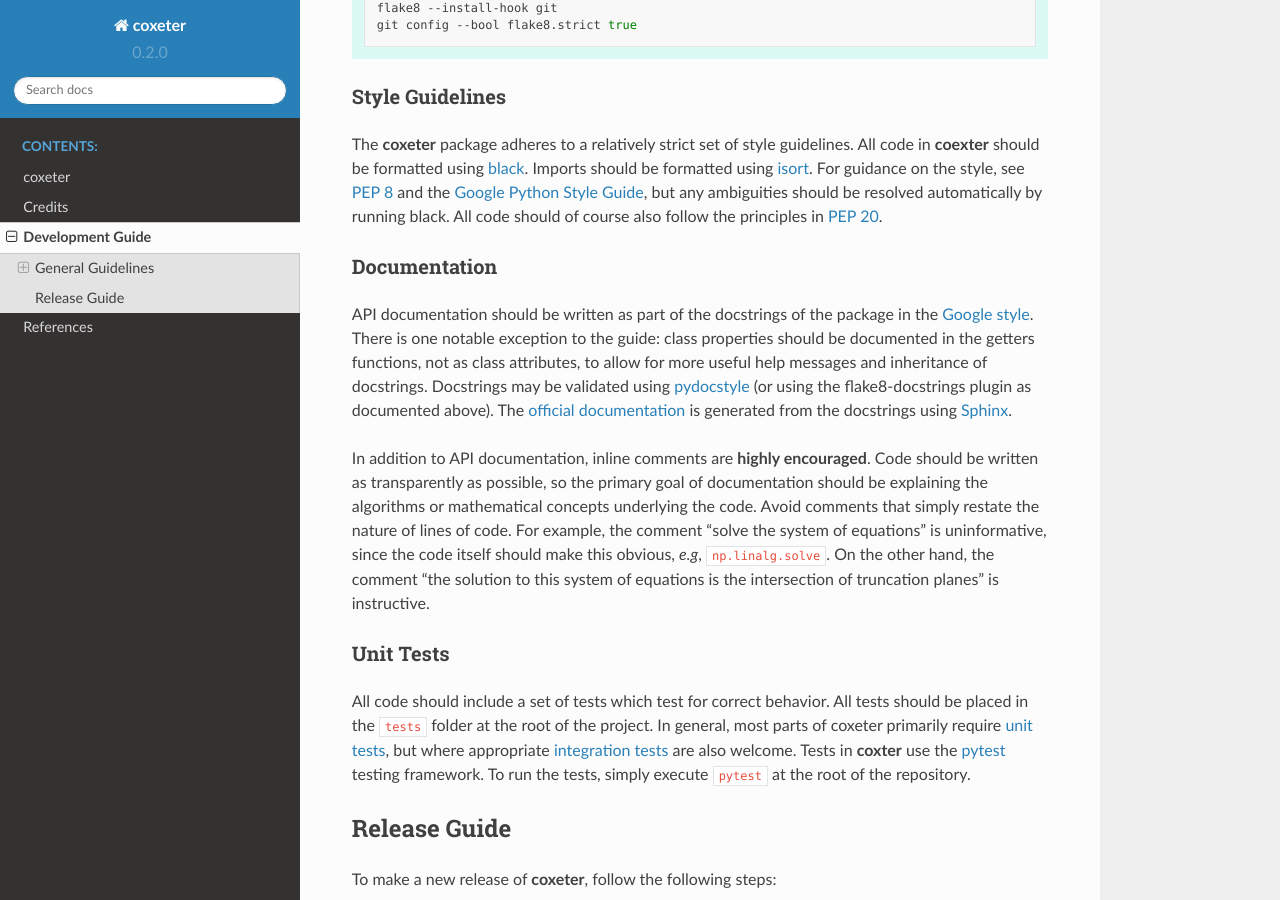
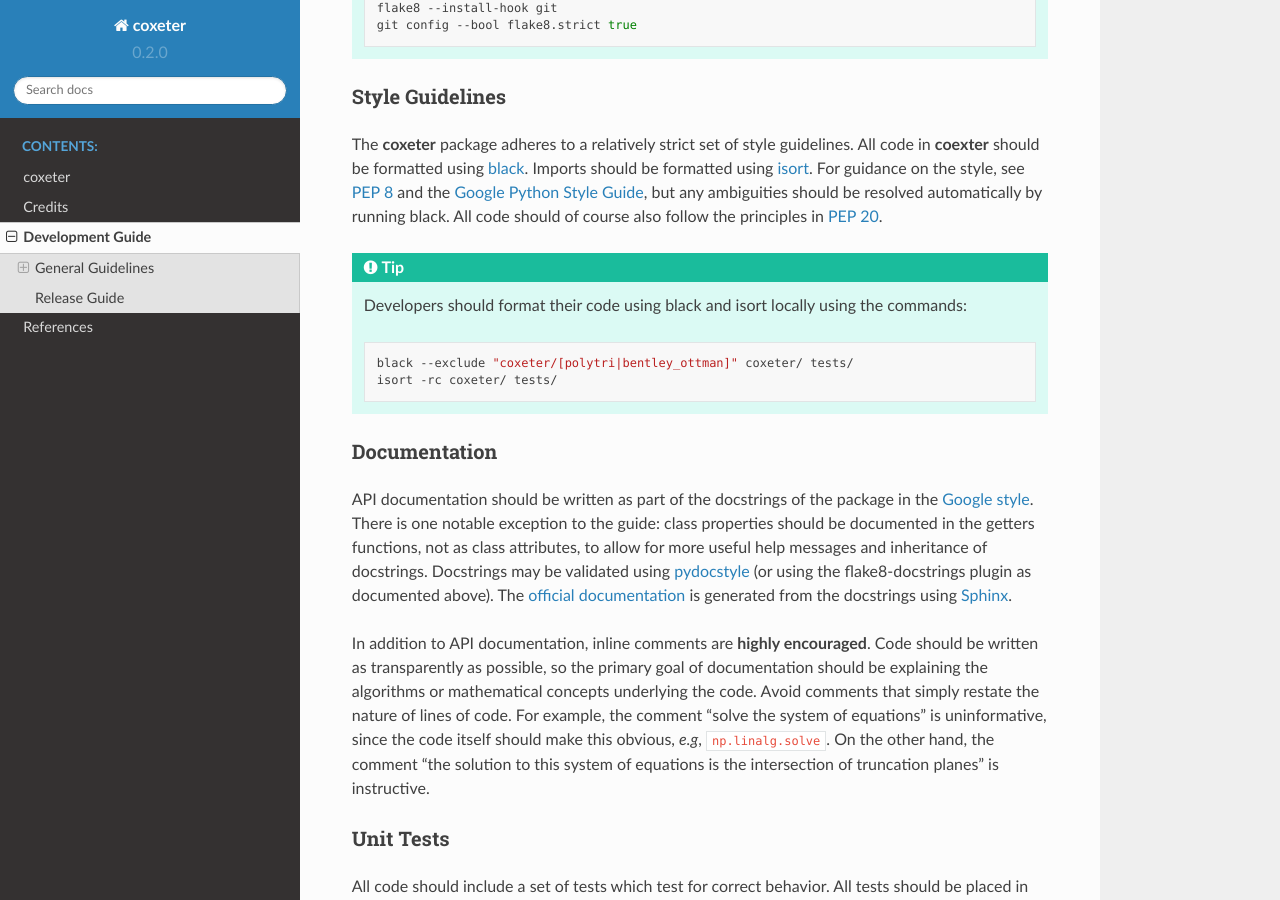
Before and after one commit to glotzerlab/coxeter, a Sphinx documentation site: the page built from doc/source/development.rst, in a window 1280 px wide and 900 px high, scrolled down 978 px. Built offline with Sphinx 7.4.7 and the Read the Docs theme 2.0.0, drawn with Linux system fonts in a browser that asks for light colours.

Commit message:
Simplify running isort and add info to guide.

```diff
--- a/doc/source/development.rst
+++ b/doc/source/development.rst
@@ -53,6 +53,15 @@
 For guidance on the style, see `PEP 8 <https://www.python.org/dev/peps/pep-0008/>`_ and the `Google Python Style Guide <https://google.github.io/styleguide/pyguide.html>`_, but any ambiguities should be resolved automatically by running black.
 All code should of course also follow the principles in `PEP 20 <https://www.python.org/dev/peps/pep-0020/>`_.
 
+.. tip::
+
+    Developers should format their code using black and isort locally using the commands:
+
+    .. code-block:: bash
+
+        black --exclude "coxeter/[polytri|bentley_ottman]" coxeter/ tests/
+        isort -rc coxeter/ tests/
+
 .. _black: https://black.readthedocs.io/
 .. _isort: https://timothycrosley.github.io/isort/
 
--- a/setup.cfg
+++ b/setup.cfg
@@ -30,6 +30,7 @@
 
 # Use isort settings that are compatible with black.
 [isort]
+skip_glob=*/bentley_ottman/*,*/polytri/*
 multi_line_output=3
 include_trailing_comma=True
 force_grid_wrap=0
```
